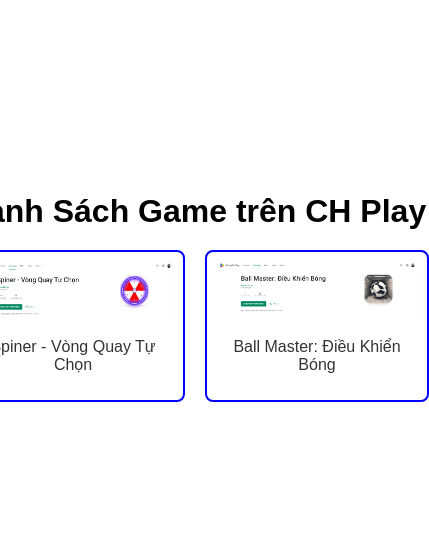
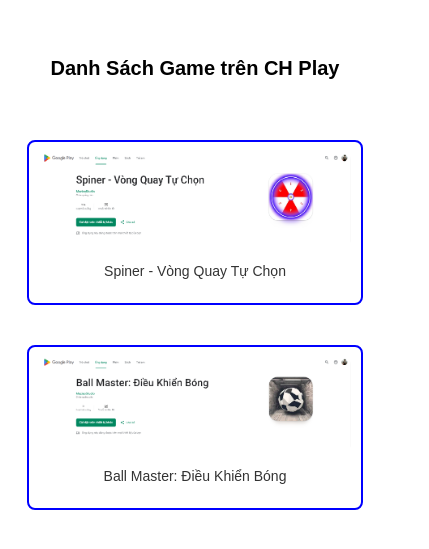
Before and after one commit to tranhq98/app-ads, a plain HTML site: page double-tiger-gaming.html in a window 390 px wide. Shown: the part 135-684 px from the top of the page, 429 px wide, since content can reach past the window. Drawn offline with Linux system fonts and the light colour scheme.

Commit message:
update css mobile

```diff
--- a/styles.css
+++ b/styles.css
@@ -48,10 +48,33 @@
 
 /* Đảm bảo rằng văn bản "Văn bản mẫu ở trên" căn giữa */
 .text-center {
-    margin-bottom: 20px;
+    margin-bottom: 60px;
 }
 .item {
     border: 2px solid blue;  /* Đường viền màu xanh, độ dày 2px */
     padding: 10px;  /* Thêm khoảng cách bên trong div */
     border-radius: 8px;  /* Tạo góc bo tròn cho đường viền (tùy chọn) */
 }
+
+/* Điều chỉnh cho các màn hình nhỏ hơn */
+@media (max-width: 768px) {
+    .box {
+        flex-direction: column;  /* Đặt các item theo cột cho màn hình nhỏ */
+        align-items: center;
+    }
+
+    .item {
+        width: 80%; /* Điều chỉnh lại chiều rộng của các item trên màn hình nhỏ */
+        margin-bottom: 20px; /* Khoảng cách giữa các item */
+    }
+}
+
+@media (max-width: 480px) {
+    .text-center {
+        font-size: 20px; /* Giảm kích thước font cho điện thoại */
+    }
+
+    .item p {
+        font-size: 14px; /* Giảm kích thước font cho text */
+    }
+}
```
